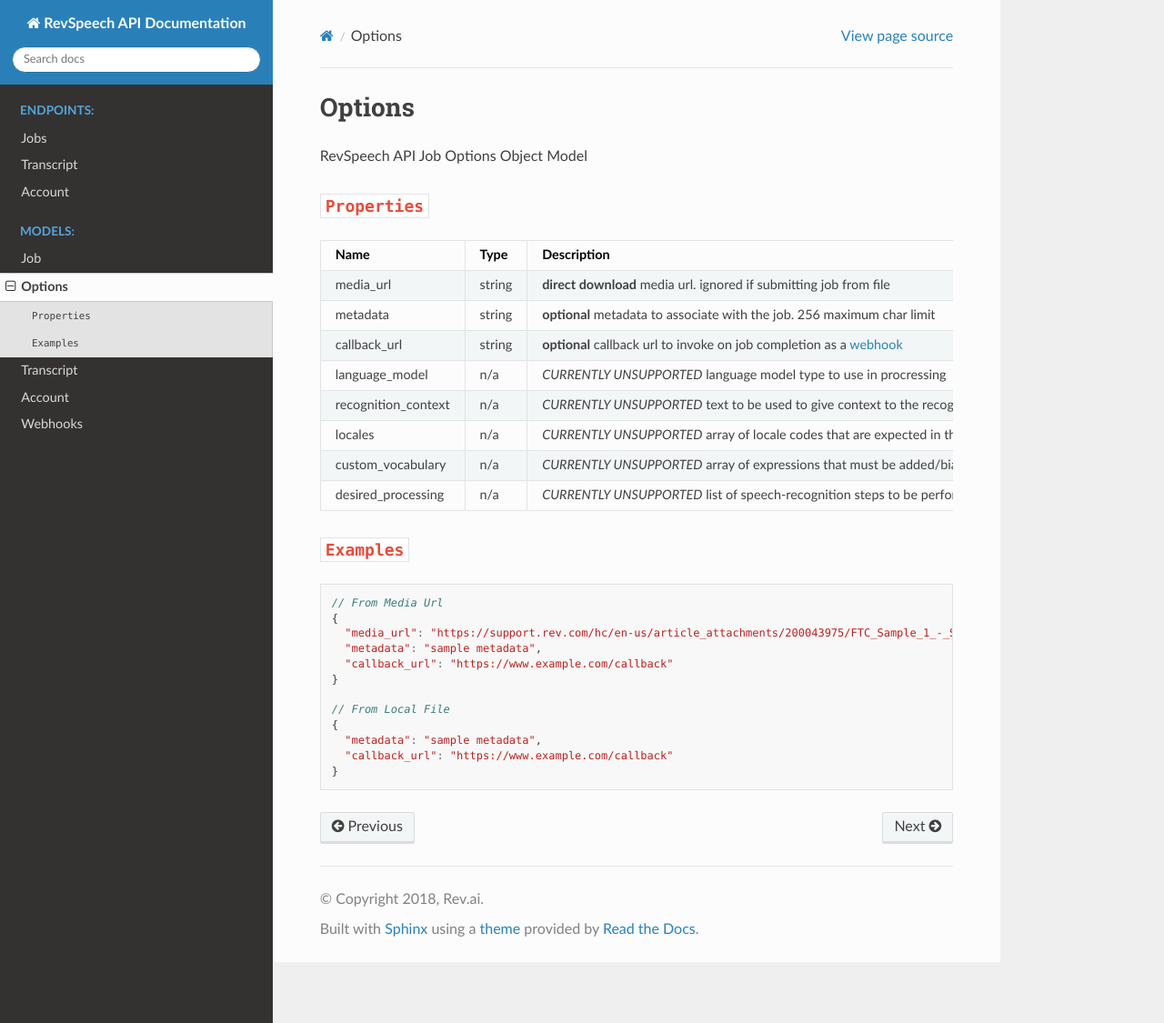
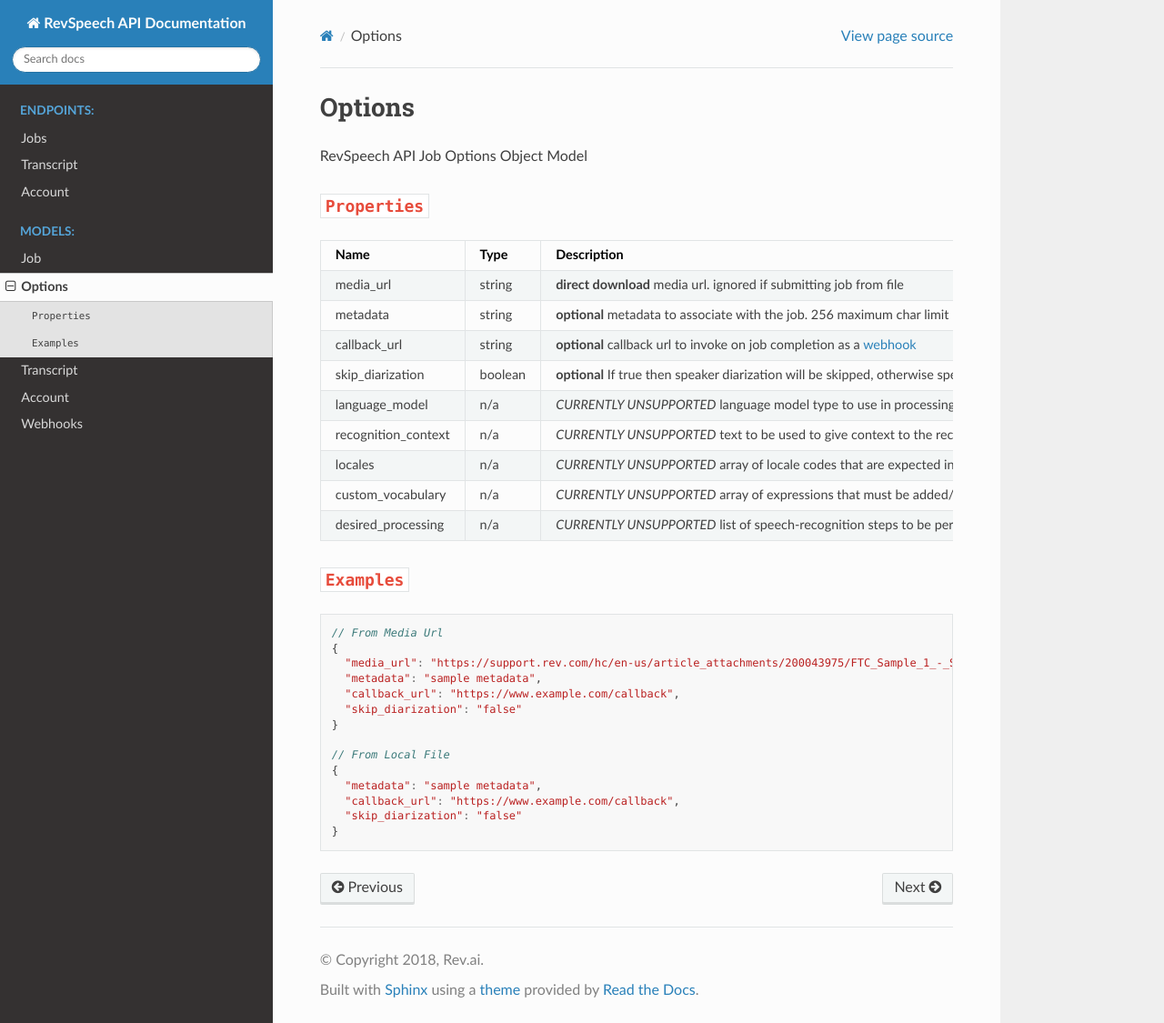
Before and after one commit to revdotcom/revspeech-api-docs, a Sphinx documentation site: the page built from source/models/options.rst, in a window 1280 px wide and 1125 px high. Shown: the whole window at 91% size. Built offline with Sphinx 7.4.7 and the Read the Docs theme 2.0.0, drawn with Linux system fonts in a browser that asks for light colours.

Commit message:
FOX-23521: Update Options with documentation and examples for skip_diarization option

```diff
--- a/source/models/options.rst
+++ b/source/models/options.rst
@@ -18,7 +18,9 @@
 ---------------------- ---------------- ----------------------------------------------------------------------------------------------
 callback_url           string           **optional** callback url to invoke on job completion as a :ref:`webhook <webhooks-model>`
 ---------------------- ---------------- ----------------------------------------------------------------------------------------------
-language_model         n/a              *CURRENTLY UNSUPPORTED* language model type to use in procressing
+skip_diarization       boolean           **optional** If true then speaker diarization will be skipped, otherwise speaker diarization will be done. If value is not provided then the value defaults to false.
+---------------------- ---------------- ----------------------------------------------------------------------------------------------
+language_model         n/a              *CURRENTLY UNSUPPORTED* language model type to use in processing
 ---------------------- ---------------- ----------------------------------------------------------------------------------------------
 recognition_context    n/a              *CURRENTLY UNSUPPORTED* text to be used to give context to the recognition
 ---------------------- ---------------- ----------------------------------------------------------------------------------------------
@@ -38,11 +40,13 @@
     {
       "media_url": "https://support.rev.com/hc/en-us/article_attachments/200043975/FTC_Sample_1_-_Single.mp3",
       "metadata": "sample metadata",
-      "callback_url": "https://www.example.com/callback"
+      "callback_url": "https://www.example.com/callback",
+      "skip_diarization": "false"
     }
 
     // From Local File
     {
       "metadata": "sample metadata",
-      "callback_url": "https://www.example.com/callback"
+      "callback_url": "https://www.example.com/callback",
+      "skip_diarization": "false"
     }
```
